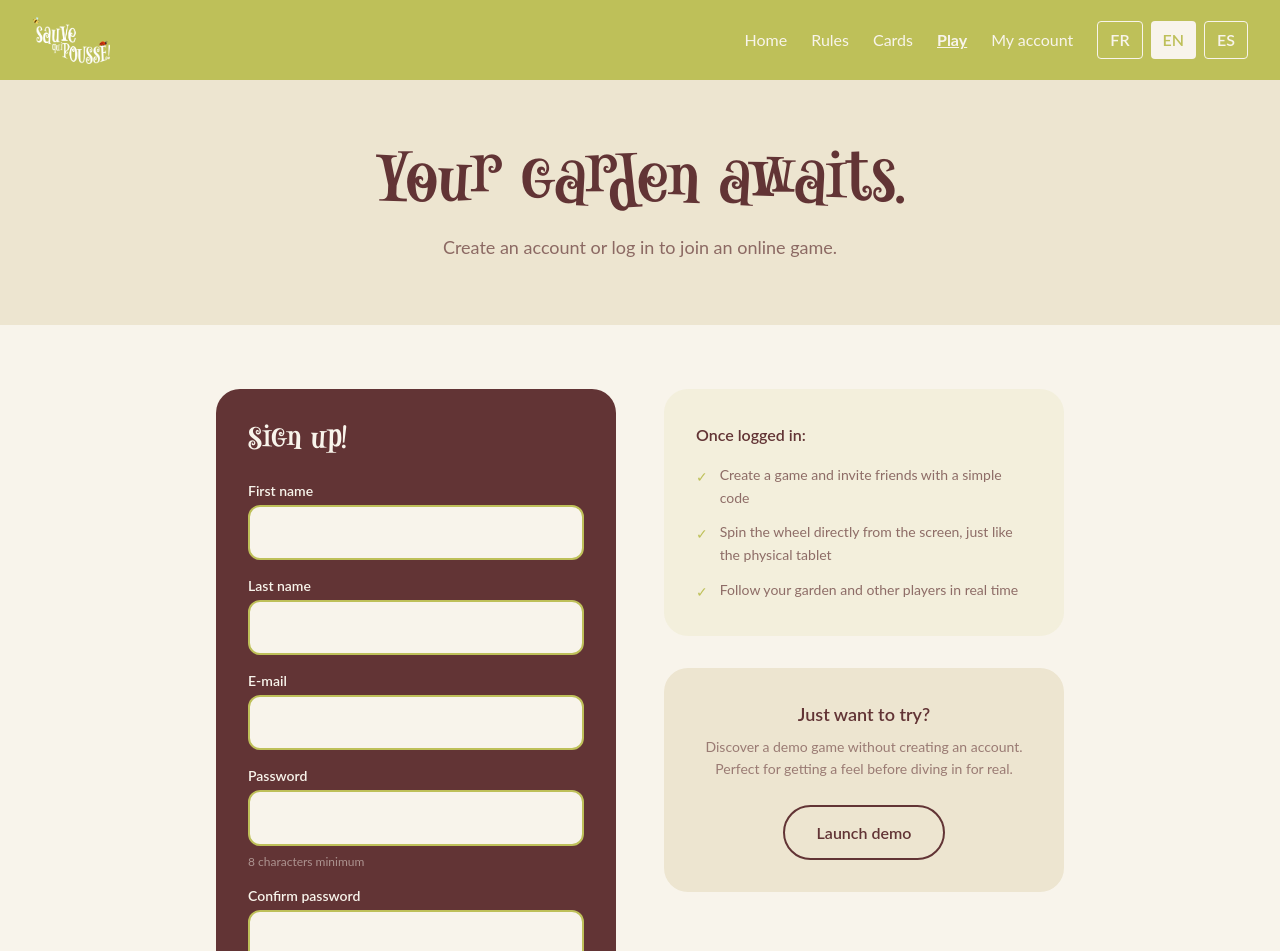
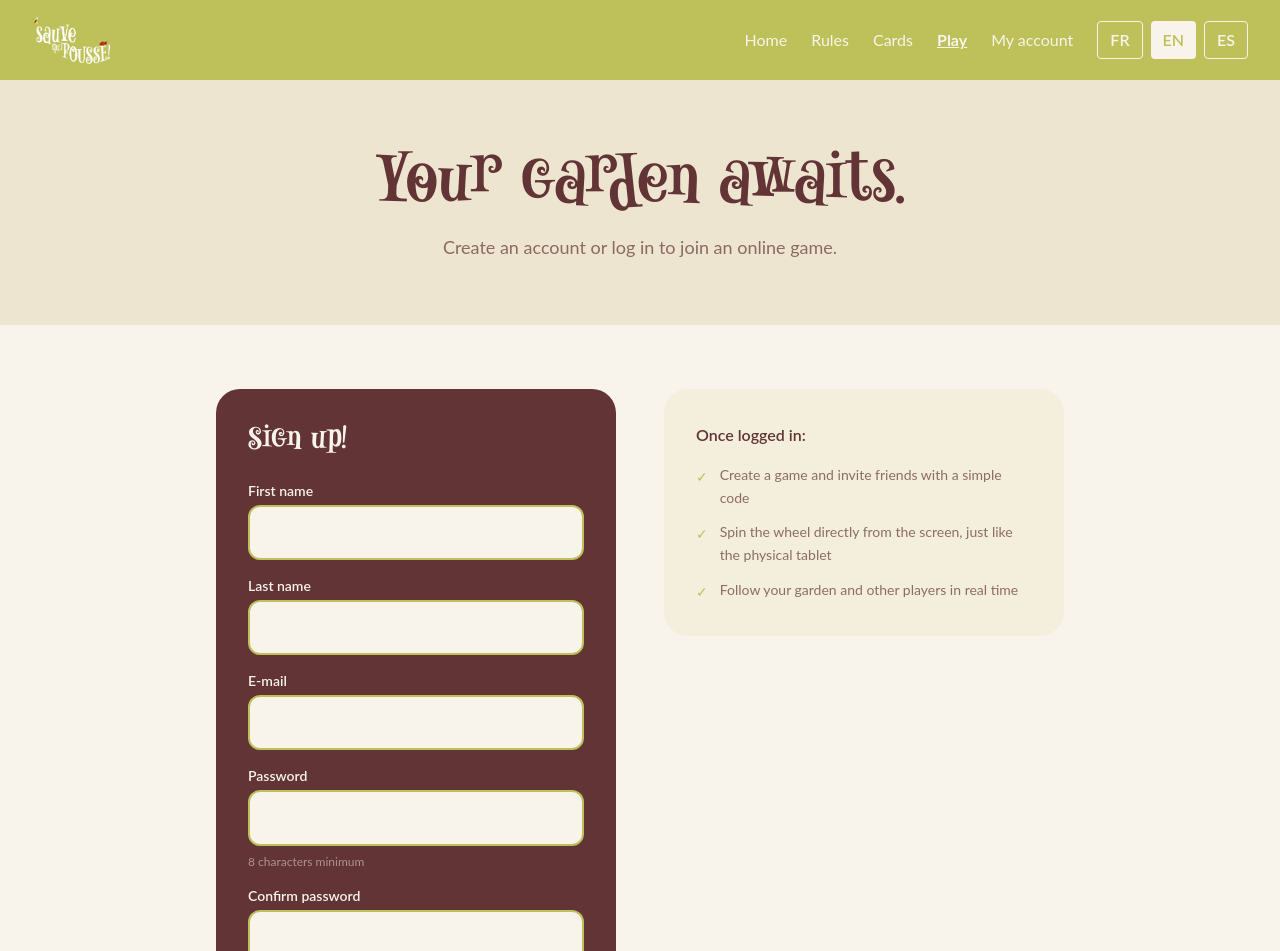
Before and after one commit to DerouillonAlice/sauve_qui_pousse, a Vue app: page /jouer in a window 1280 px wide. Shown: the top 951 px of the page. Built offline with nearby package versions, Linux system fonts and the light colour scheme.

Commit message:
fix(play): remove demo section

```diff
--- a/src/views/PlayView.vue
+++ b/src/views/PlayView.vue
@@ -326,14 +326,6 @@ onUnmounted(() => stopPolling())
             </ul>
           </div>
 
-          <div class="bg-cream-dark rounded-3xl p-8 text-center">
-            <p class="font-semibold text-brown text-lg mb-2">{{ t('play.demo.title') }}</p>
-            <p class="text-brown/60 text-sm mb-6 leading-relaxed">{{ t('play.demo.desc') }}</p>
-            <button id="btn-demo"
-              class="px-8 py-3 border-2 border-brown text-brown rounded-full font-semibold hover:bg-brown hover:text-cream transition-colors cursor-pointer">
-              {{ t('play.demo.cta') }}
-            </button>
-          </div>
         </div>
       </template>
 
```
